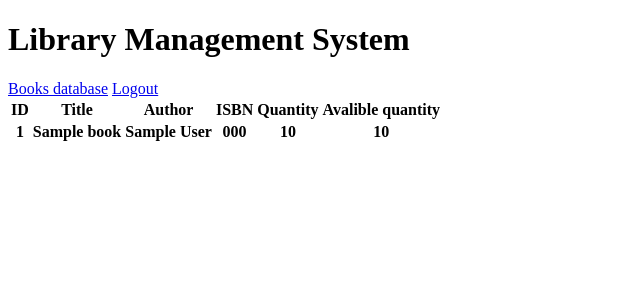
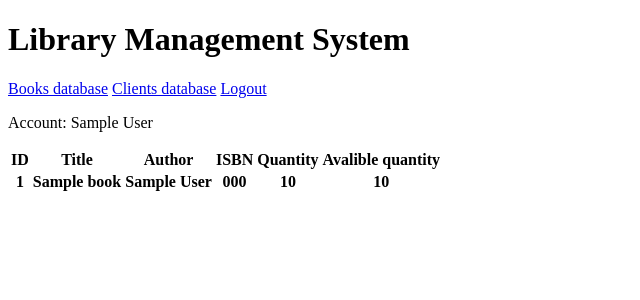
Before and after one commit to sebastianw777/library-management-system, a PHP site: page /pages/books.php in a window 1280 px wide. Shown: the top 300 px of the page, without its empty margins (0-640 px from the left). Run offline with PHP 8.4, Linux system fonts and the light colour scheme; the visitor is signed in with stand-in values (Sample User, id 1); tables that the repository leaves empty hold one stand-in row (values such as "Sample post"); lists and menus that the app fills with data are empty.

Commit message:
Show logged user name

```diff
--- a/pages/books.php
+++ b/pages/books.php
@@ -19,7 +19,19 @@ if (!isset($_SESSION['login'])) {
 <h1>Library Management System</h1>
     <nav>
         <a href="books.php">Books database</a>
+        <a href="clients.php">Clients database</a>
         <a href="../logout.php">Logout</a>
+        <?php
+            require_once "../config/config.php";
+            $conn = mysqli_connect($db_host, $db_user, $db_pass, $db_name);
+            $login = $_SESSION['login'];
+            $query_name = "SELECT * FROM employees WHERE login = '$login';";
+            $result = mysqli_query($conn, $query_name);
+
+            $user = mysqli_fetch_assoc($result);
+
+            echo "<p>Account: " .$user['first_name']. " " .$user['last_name']. "</p>";
+        ?>
     </nav>
 </header>
 <main>
@@ -34,9 +46,6 @@ if (!isset($_SESSION['login'])) {
     <th>Avalible quantity</th>
 </tr>
 <?php
-    require_once "../config/config.php";
-
-    $conn = mysqli_connect($db_host, $db_user, $db_pass, $db_name);
     $query = "SELECT * FROM books;";
 
     $result = mysqli_query($conn, $query);
```
